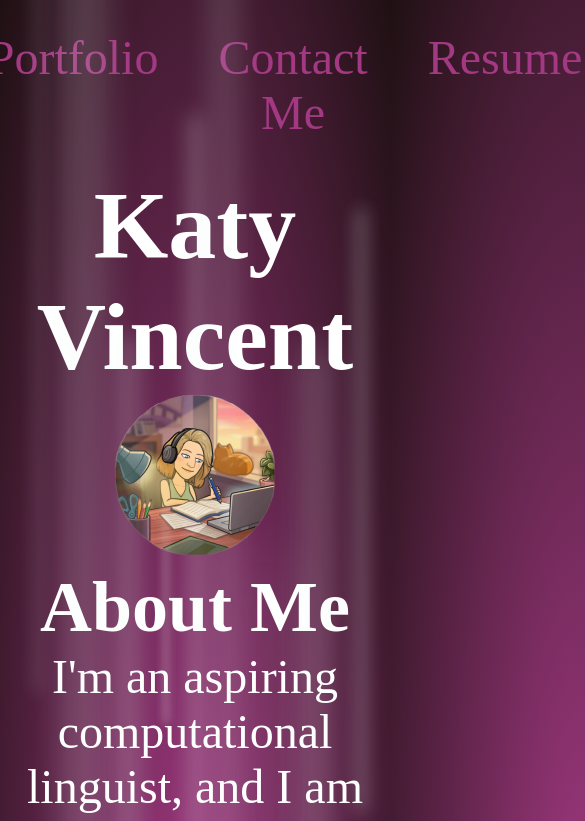
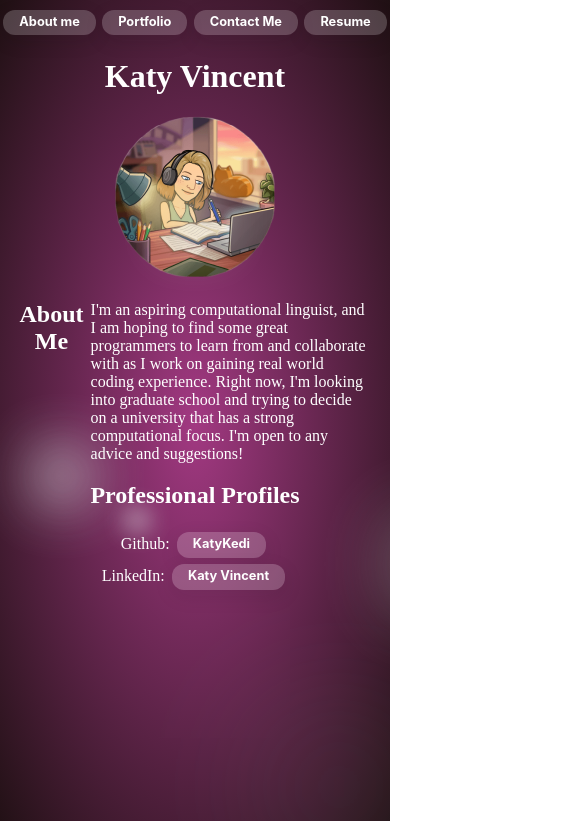
Before and after one commit to KatyKedi/react-portfolio, a React (Create React App) app: page / in a window 390 px wide. Shown: the top 821 px of the page, 585 px wide, since content can reach past the window. Built offline with nearby package versions, Linux system fonts and the light colour scheme.

Commit message:
buttons, lists, and responsive design

```diff
--- a/public/index.html
+++ b/public/index.html
@@ -7,7 +7,7 @@
     <meta name="theme-color" content="#000000" />
     <meta
       name="description"
-      content="Web site created using create-react-app"
+      content="Katy Vincent's Professional Portfolio"
     />
     <link rel="apple-touch-icon" href="%PUBLIC_URL%/logo192.png" />
     <!--
@@ -15,6 +15,8 @@
       user's mobile device or desktop. See https://developers.google.com/web/fundamentals/web-app-manifest/
     -->
     <link rel="manifest" href="%PUBLIC_URL%/manifest.json" />
+    <script src="https://kit.fontawesome.com/43eb2a1d75.js" crossorigin="anonymous"></script>
+
     <!--
       Notice the use of %PUBLIC_URL% in the tags above.
       It will be replaced with the URL of the `public` folder during the build.
@@ -27,15 +29,6 @@
     <title>React App</title>
   </head>
   <body>
-    <div class='light x1'></div>
-    <div class='light x2'></div>
-    <div class='light x3'></div>
-    <div class='light x4'></div>
-    <div class='light x5'></div>
-    <div class='light x6'></div>
-    <div class='light x7'></div>
-    <div class='light x8'></div>
-    <div class='light x9'></div>
     <noscript>You need to enable JavaScript to run this app.</noscript>
     <div id="root"></div>
     <!--
--- a/src/App.css
+++ b/src/App.css
@@ -1,32 +1,71 @@
-footer {
-    display: flex;
-    justify-content: center;
+.page-div {
+    margin: 5% 5%;
 }
 
-header {
-    display: flex;
-    flex-direction: column;
-    align-items: center;
-}
-
-header ul {
-    display: flex;
+li {
     list-style: none;
 }
 
-header ul li {
-    margin: 30px;
+.button {
+    align-items: center;
+    background-color: rgba(255,255,255, .2);
+    border-radius: 12px;
+    box-shadow: transparent 0 0 0 3px,rgba(18, 18, 18, .1) 0 6px 20px;
+    box-sizing: border-box;
+    color: #fff;
+    cursor: pointer;
+    display: inline-flex;
+    flex: 1 1 auto;
+    font-family: Inter,sans-serif;
+    font-size: 0.8rem;
+    font-weight: 700;
+    justify-content: center;
+    line-height: 1;
+    margin: 0;
+    outline: none;
+    padding: .4rem 1rem;
+    margin: .2rem;
+    text-align: center;
+    text-decoration: none;
+    transition: box-shadow .2s,-webkit-box-shadow .2s;
+    white-space: nowrap;
+    border: 0;
+    user-select: none;
+    -webkit-user-select: none;
+    touch-action: manipulation;
 }
 
-a {
-    text-decoration: none;
-    color: #a23982;
+.button:hover {
+  box-shadow: #fff 0 0 0 3px, transparent 0 0 0 0;
+  opacity: .7
 }
 
-a:hover {
-    opacity: .7;
+/* Header */
+
+#title {
+    margin: 5% 0;
 }
 
+nav ul {
+    display: flex;
+    flex-wrap: wrap;
+    justify-content: center;
+    list-style: none;
+    margin-top: .4rem;
+}
+
+/* About */
+
+#about {
+    display: flex;
+}
+
+#about p {
+    text-align: left;
+    margin-left: 2%;
+}
+
+/* Projects */
 #projects {
     display: flex;
     flex-wrap: wrap;
@@ -34,18 +73,68 @@ a:hover {
     align-items: center;
 }
 
-.project {
-    margin: 50px;
-    width: 600px;
-    height: auto;
+#project {
+    margin: 2rem;
+    max-width: 600px;
 }
 
 img {
     max-width: 100%;
 }
 
-footer {
+/* Contact */
+
+#contact {
     display: flex;
+    flex-wrap: wrap;
     justify-content: space-evenly;
-    padding-top: 30px;
 }
+
+#contact-form {
+    max-width: 320px;
+
+}
+
+.input-prompt {
+    display: flex;
+    justify-content: space-between;
+    margin: 2%;
+}
+
+.label {
+    text-align: left;
+}
+
+/* Resume */
+
+.resume-li {
+    display: flex;
+    margin: 5% 0;
+}
+
+.resume-p {
+    text-align: left;
+    padding-left: 5%;
+}
+
+.fa-solid {
+    color:rgba(255,255,255, .8)
+}
+
+.education {
+    padding-left: 5%;
+    width: 100%;
+    text-align: left;
+}
+
+.education li {
+    padding-left: 5%;
+    text-align: left;
+    font-style: italic;
+}
+
+/* Footer */
+
+footer ul {
+    margin: 5% 0;
+}
--- a/src/App.js
+++ b/src/App.js
@@ -10,43 +10,69 @@ function App() {
 
   return (
     <>
+    <div class='light x1'></div>
+    <div class='light x2'></div>
+    <div class='light x3'></div>
+    <div class='light x4'></div>
+    <div class='light x5'></div>
+    <div class='light x6'></div>
+    <div class='light x7'></div>
+    <div class='light x8'></div>
+    <div class='light x9'></div>
       <Header
         setPageSelected={setPageSelected}
       ></Header>
       <main>
         {(pageSelected === 'about') && (
-          <div id='about'>
+          <div className='page-div' id='about'>
             <h2 >About Me</h2>
             <p>I'm an aspiring computational linguist, and I am hoping to find some great programmers to learn from and collaborate with as I work on gaining real world coding experience. Right now, I'm looking into graduate school and trying to decide on a university that has a strong computational focus. I'm open to any advice and suggestions!</p>
           </div>
         )}
         {(pageSelected === 'portfolio') && (
-            <div id='portfolio'>
+            <div className='page-div' id='portfolio'>
               <h2>Portfolio</h2>
               <Project></Project>
             </div>
         )}
         {(pageSelected === 'contact') && (
-          <div id='contact'>
+          <div className='page-div' id='contact'>
             <h2>Contact Me</h2>
             <Contact></Contact>
           </div>
         )}
         {(pageSelected === 'resume') && (
-          <div id='resume'>
+          <div className='page-div' id='resume'>
               <h2>Resume</h2>
               <ul>Skills
-                <li>Analytical skills in phonetics, phonology, morphology, syntax, and historical linguistics.</li>
-                <li>Skills in HTML/CSS, JavaScript, Python, ELAN, Praat, and Rezonator</li>
+                <li className='resume-li'><i class="fa-solid fa-laptop-code"></i><p className='resume-p'>Analytical skills in phonetics, phonology, morphology, syntax, and historical linguistics.</p></li>
+                <li className='resume-li'><i class="fa-solid fa-laptop-code"></i><p className='resume-p'>Skills in HTML/CSS, JavaScript, Python, ELAN, Praat, and Rezonator</p></li>
               </ul>
               <ul>Research History
-                <li>Worked under the direction of graduate student Jordan Douglas-Tavani and transcribed works of a field linguist into the international phonetic alphabet</li>
-                <li>Worked under the direction of graduate student Chadi Ben Youssef and used ELAN to transcribe chunks of audio data in English, including notes accounting for pauses and intonation</li>
+                <li className='resume-li'><i class="fa-solid fa-book"></i><p className='resume-p'>Worked under the direction of graduate student Jordan Douglas-Tavani and transcribed works of a field linguist into the international phonetic alphabet</p></li>
+                <li className='resume-li'><i class="fa-solid fa-book"></i><p className='resume-p'>Worked under the direction of graduate student Chadi Ben Youssef and used ELAN to transcribe chunks of audio data in English, including notes accounting for pauses and intonation</p></li>
               </ul>
               <ul>Education
-                <li>Coding Bootcamp: University of California, Davis | In progress</li>
-                <li>Bachelor of Arts: Linguistics | GPA: 3.83 | University of California, Santa Barbara | Santa Barbara, CA | June 2020</li>
-                <li>Associate of Arts: Language Studies | GPA: 3.71 | American River College | Sacramento, CA | June 2018</li>
+                <li className='resume-li'><i class="fa-solid fa-graduation-cap"></i>
+                  <ul className='education'>Coding Bootcamp
+                    <li>University of California, Davis</li>
+                    <li>June 2022</li>
+                  </ul>
+                </li>
+                <li className='resume-li'><i class="fa-solid fa-graduation-cap"></i>
+                  <ul className='education'>Bachelor of Arts: Linguistics
+                    <li>GPA: 3.83</li>
+                    <li>University of California, Santa Barbara</li>
+                    <li>June 2020</li>
+                  </ul>
+                </li>
+                <li className='resume-li'><i class="fa-solid fa-graduation-cap"></i>
+                  <ul className='education'>Associate of Arts: Language Studies
+                   <li>GPA: 3.71</li>
+                   <li>American River College, Sacramento, CA</li>
+                   <li>June 2018</li>
+                  </ul>
+                </li>
               </ul>
           </div>
         )}
--- a/src/components/Contact/index.js
+++ b/src/components/Contact/index.js
@@ -37,24 +37,24 @@ function Contact() {
 
     return (
             <form id="contact-form" onSubmit={handleSubmit}>
-              <div>
-                <label htmlFor="name">Name:</label>
-                <input type="text" name="name" defaultValue={name} onBlur={handleChange} />
+              <div className='input-prompt'>
+                <label className='label' htmlFor="name">Name:</label>
+                <input className='input' type="text" name="name" defaultValue={name} onBlur={handleChange} />
               </div>
-              <div>
-                <label htmlFor="email">Email address:</label>
-                <input type="email" name="email" defaultValue={email} onBlur={handleChange} />
+              <div className='input-prompt'>
+                <label className='label' htmlFor="email">Email address:</label>
+                <input className='input' type="email" name="email" defaultValue={email} onBlur={handleChange} />
               </div>
-              <div>
-                <label htmlFor="message">Message:</label>
-                <textarea name="message" rows="5" defaultValue={message} onBlur={handleChange} />
+              <div className='input-prompt'>
+                <label className='label' htmlFor="message">Message:</label>
+                <textarea className='input' name="message" rows="5" defaultValue={message} onBlur={handleChange} />
               </div>
               {errorMessage && (
                 <div>
                   <p className="error-text">{errorMessage}</p>
                 </div>
               )}
-              <button id="button" type="submit">Submit</button>
+              <button className="button" type="submit">Submit</button>
             </form>
 )}
 
--- a/src/components/Footer/index.js
+++ b/src/components/Footer/index.js
@@ -5,8 +5,8 @@ function Footer() {
         <footer>
             <h2>Professional Profiles</h2>
             <ul>
-                <li>Github: <a href="https://github.com/KatyKedi" target='_blank'>KatyKedi</a></li>
-                <li>LinkedIn: <a href="https://www.linkedin.com/in/katy-vincent-95a7351a7/" target="_blank">Katy Vincent</a></li>
+                <li>Github: <a className='button' href="https://github.com/KatyKedi" target='_blank'>KatyKedi</a></li>
+                <li>LinkedIn: <a className='button' href="https://www.linkedin.com/in/katy-vincent-95a7351a7/" target="_blank">Katy Vincent</a></li>
             </ul>
         </footer>
     );
--- a/src/components/Header/index.js
+++ b/src/components/Header/index.js
@@ -12,7 +12,7 @@ function Header(props) {
                 setPageSelected={setPageSelected}
             ></Nav>
             <div id='profile'>
-                <h1>Katy Vincent</h1>
+                <h1 id="title">Katy Vincent</h1>
                 <img src={avatar} alt='avatar'></img>
             </div>
         </header>
--- a/src/components/Nav/index.js
+++ b/src/components/Nav/index.js
@@ -9,22 +9,22 @@ function Nav(props) {
         <nav>
             <ul>
                 <li>
-                    <a href="#about" onClick={() => setPageSelected('about')}>
+                    <a className='button' href="#about" onClick={() => setPageSelected('about')}>
                         About me
                     </a>
                 </li>
                 <li>
-                    <a href="#portfolio" onClick={() => setPageSelected('portfolio')}>
+                    <a className='button' href="#portfolio" onClick={() => setPageSelected('portfolio')}>
                         Portfolio
                     </a>
                 </li>
                 <li>
-                    <a href="#contact" onClick={() => setPageSelected('contact')}>
+                    <a className='button' href="#contact" onClick={() => setPageSelected('contact')}>
                         Contact Me
                     </a>
                 </li>
                 <li>
-                    <a href="#resume" onClick={() => setPageSelected('resume')}>
+                    <a className='button' href="#resume" onClick={() => setPageSelected('resume')}>
                         Resume
                     </a>
                 </li>
--- a/src/components/Project/index.js
+++ b/src/components/Project/index.js
@@ -49,7 +49,7 @@ function Project() {
     return (
         <div id="projects">
             {projects.map((project, index) => (
-              <div class='project' key={index}>
+              <div id='project' key={index}>
                 <section>
                         <img
                             src={project.img}
@@ -58,8 +58,8 @@ function Project() {
                             onClick={() =>  window.open(project.link)}
                             key={index}>
                         </img>
-                        <div class='project-text'>
-                          <a href={project.repo}>{project.title} Repo</a>
+                        <div>
+                          <a className='button' href={project.repo}>{project.title} Repo</a>
                         </div>
                 </section>
               </div>
--- a/src/index.css
+++ b/src/index.css
@@ -5,21 +5,35 @@
   color: white;
 }
 
+html {
+  min-width: fit-content;
+  height: 100%;
+  overflow: auto;
+}
+
 body {
+  height: 100%;
+  overflow: auto;
+}
+
+#root {
   background: radial-gradient(#a23982,#1f1013);
+  background-size: cover;
+  background-repeat: no-repeat;
   -webkit-animation: fadeIn 1 1s ease-out;
   -moz-animation: fadeIn 1 1s ease-out;
   -o-animation: fadeIn 1 1s ease-out;
   animation: fadeIn 1 1s ease-out;
-  font-size: 3em;
+  height: 100%;
+  overflow: auto;
 }
 
 .light {
-  position: absolute;
+  position: relative;
   width: 0px;
   opacity: .75;
   background-color: white;
-  box-shadow: #e9f1f1 0px 0px 20px 2px;
+  box-shadow: #e9f1f1 0px 0px 50px 20px;
   opacity: 0;
   top: 100vh;
   bottom: 0px;
```
Also changed, not shown: 18 other files (tests, documents, lock files or other folders).
